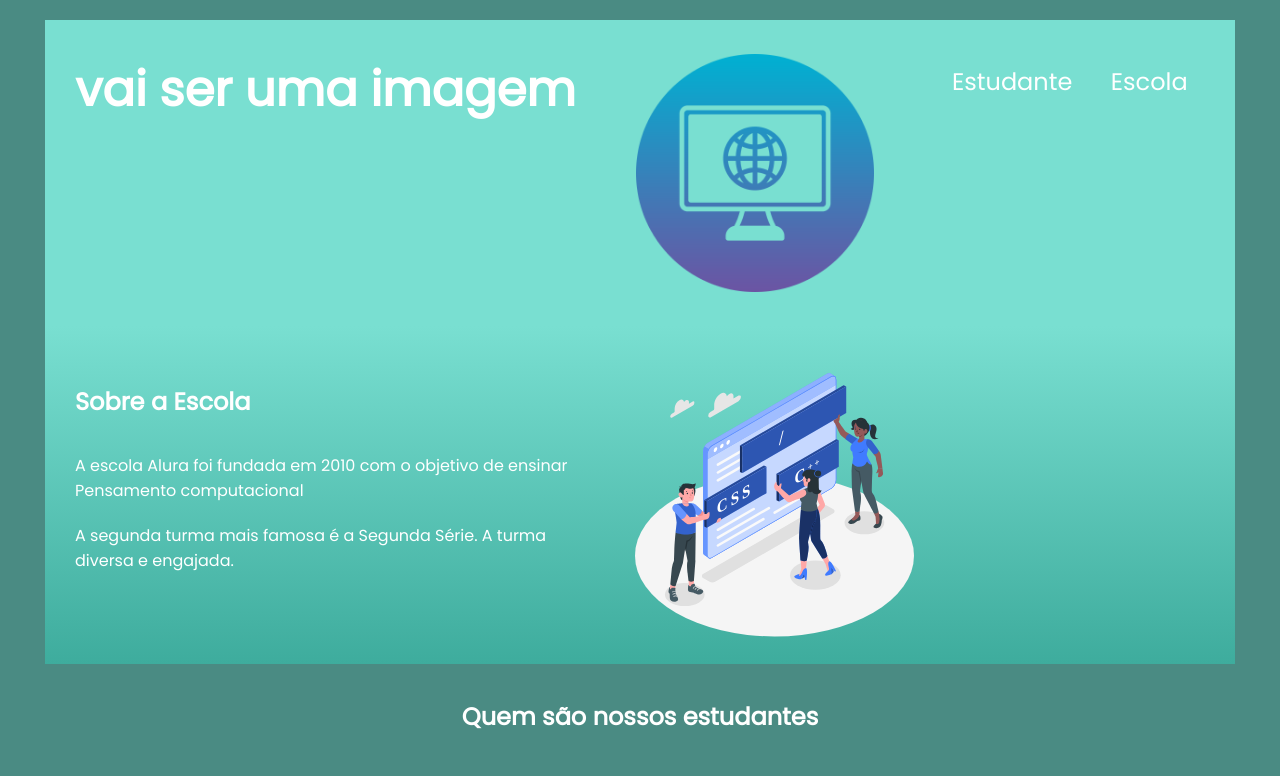
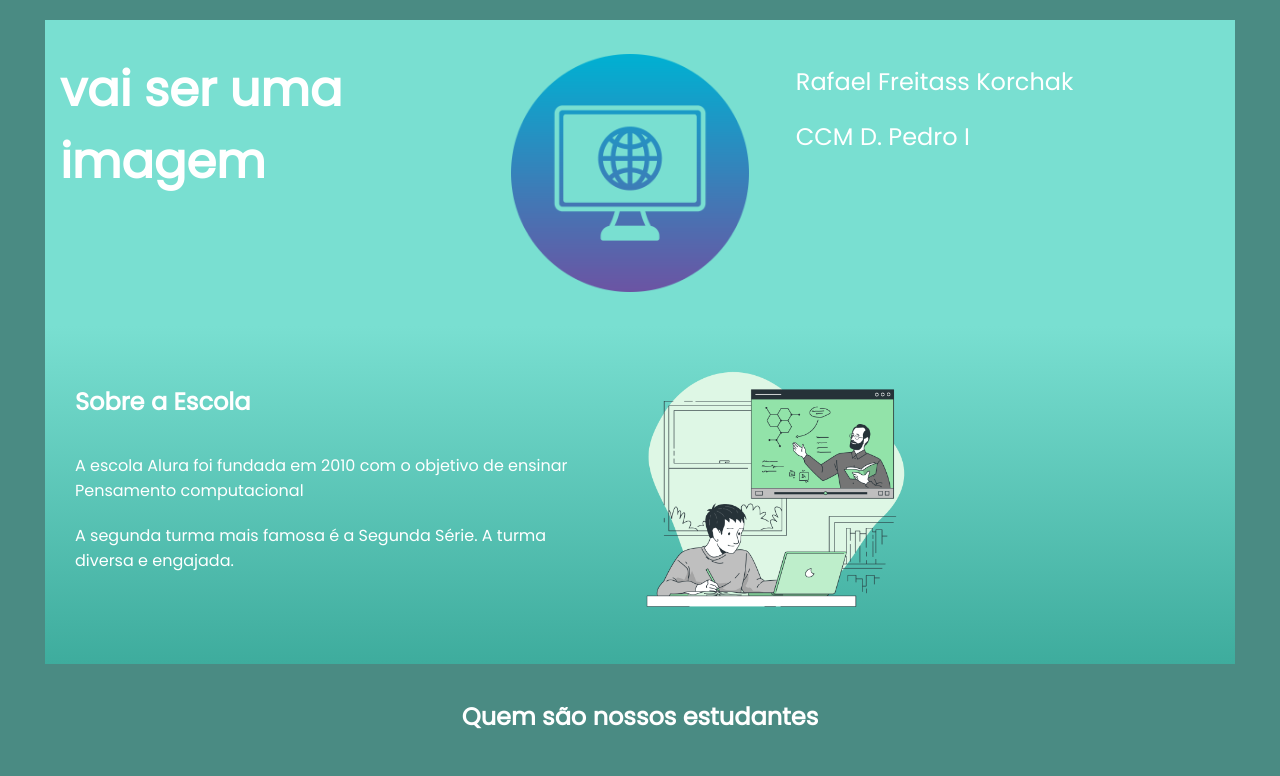
Before and after one commit to Korchakada/Programa-o, a plain HTML site: page index.html in a window 1280 px wide. Shown: the top 776 px of the page. Drawn offline with Linux system fonts and the light colour scheme.

Commit message:
alteração imagem

```diff
--- a/index.html
+++ b/index.html
@@ -16,8 +16,8 @@
         <h1>vai ser uma imagem</h1>
         <img class="cabecalho-imagem" src="tecnologia.png" alt="">
         <ul class="cabecalho-lista-item">
-         <li class="cabecalho-lista-item">Estudante</li>
-         <li class="cabecalho-lista-item">Escola</li>
+         <li class="cabecalho-lista-item">Rafael Freitass Korchak</li>
+         <li class="cabecalho-lista-item">CCM D. Pedro I</li>
         </ul>
     </header>
     <section class="escola">
@@ -31,7 +31,7 @@
             engajada.
         </p>
     </div>
-        <img class="escola-imagem" src="escolaimagem.svg" alt="">
+        <img class="escola-imagem" src="Online learning-bro.png" alt="">
     </section>
     <section class="estudantes">
         <h2 class="estudantes-titulo">Quem são nossos estudantes</h2>
```
